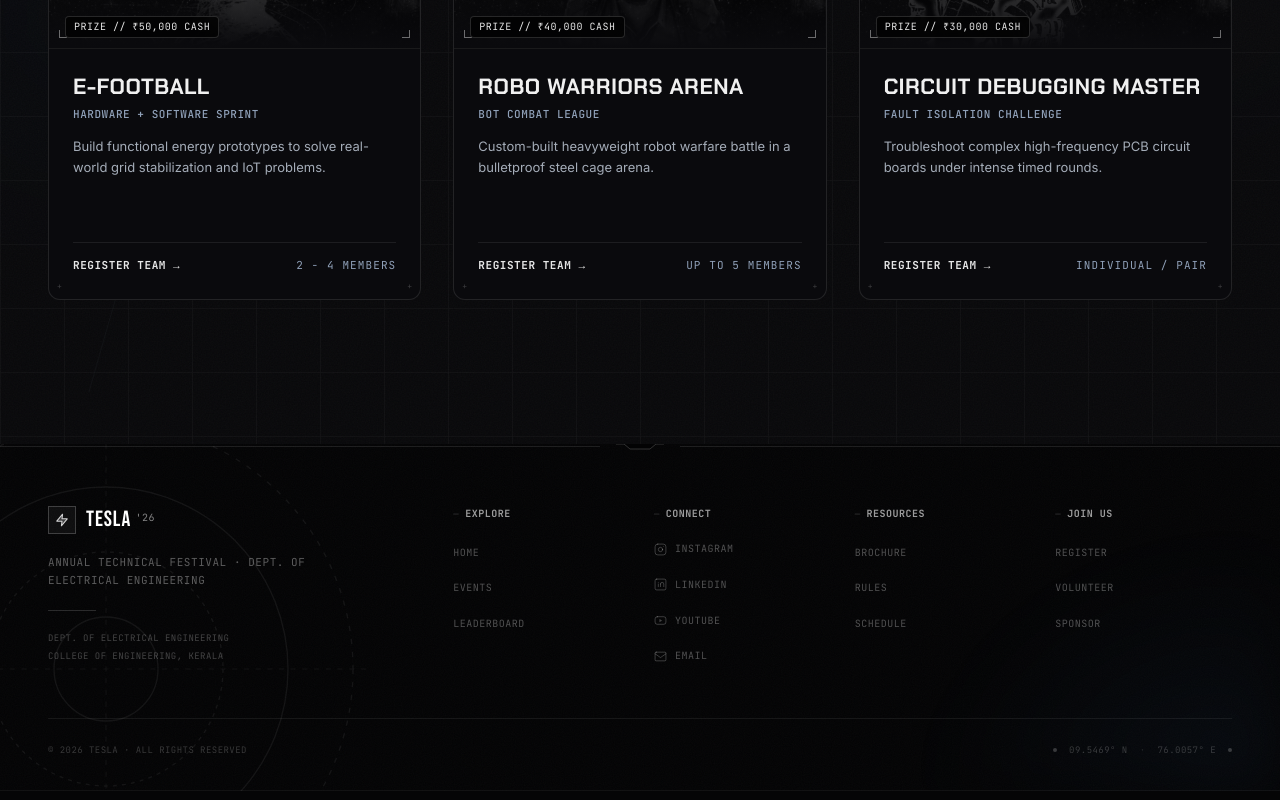
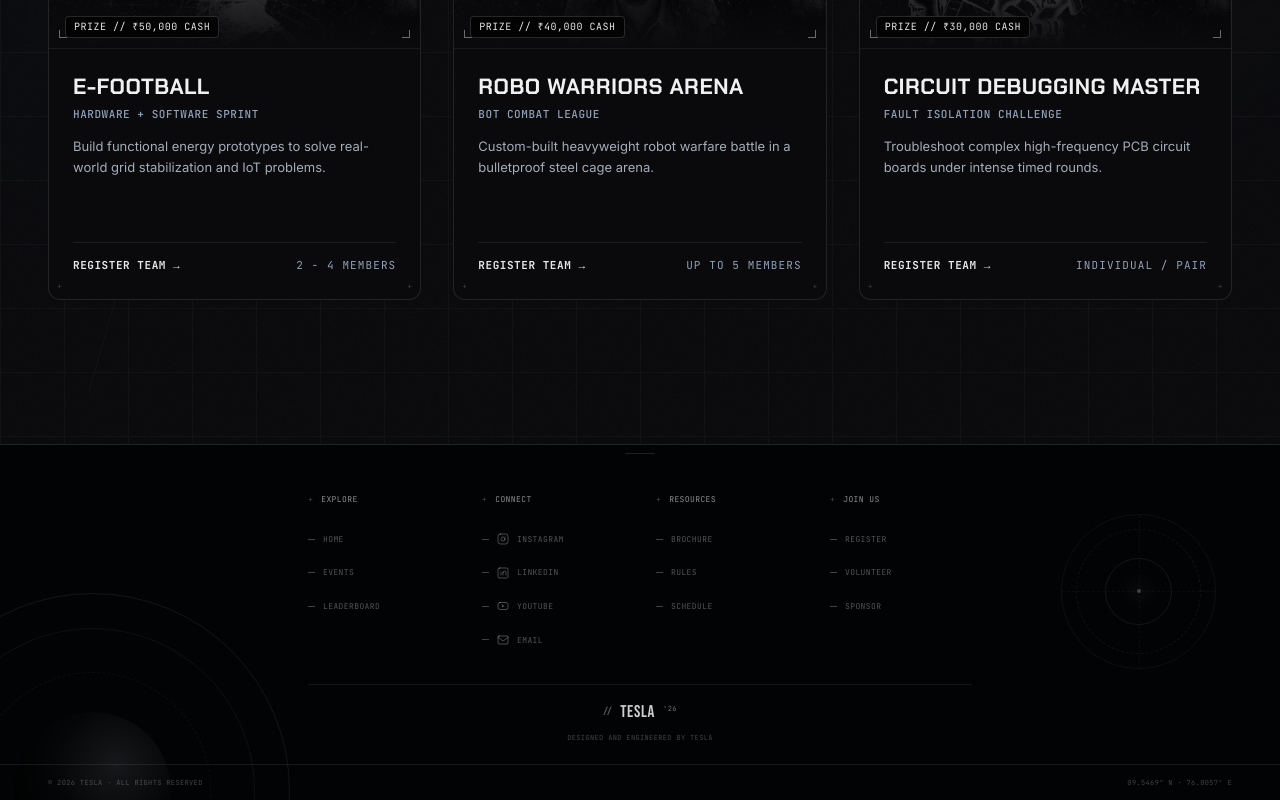
Before and after one commit to Tesla-EE/Tesla-website, a React (Vite) app: page / in a window 1280 px wide. Shown: the part 3061-3861 px from the top of the page. Built offline with nearby package versions, Linux system fonts and the light colour scheme.

Commit message:
Footer Changed

```diff
--- a/src/components/Footer/Footer.tsx
+++ b/src/components/Footer/Footer.tsx
@@ -1,42 +1,34 @@
 import React from 'react';
 
-/* ─────────────────────────────────────────────
-   Small inline SVG icons (no external deps)
-───────────────────────────────────────────── */
 const IconInstagram = () => (
-  <svg width="13" height="13" viewBox="0 0 24 24" fill="none" stroke="currentColor" strokeWidth="1.6" strokeLinecap="round" strokeLinejoin="round">
+  <svg width="12" height="12" viewBox="0 0 24 24" fill="none" stroke="currentColor" strokeWidth="1.6" strokeLinecap="round" strokeLinejoin="round" aria-hidden="true">
     <rect x="2" y="2" width="20" height="20" rx="5" />
     <circle cx="12" cy="12" r="4" />
     <circle cx="17.5" cy="6.5" r="0.8" fill="currentColor" stroke="none" />
   </svg>
 );
+
 const IconLinkedIn = () => (
-  <svg width="13" height="13" viewBox="0 0 24 24" fill="none" stroke="currentColor" strokeWidth="1.6" strokeLinecap="round" strokeLinejoin="round">
+  <svg width="12" height="12" viewBox="0 0 24 24" fill="none" stroke="currentColor" strokeWidth="1.6" strokeLinecap="round" strokeLinejoin="round" aria-hidden="true">
     <rect x="2" y="2" width="20" height="20" rx="3" />
     <path d="M8 11v5M8 8v.01M12 16v-5M12 11a3 3 0 0 1 6 0v5" />
   </svg>
 );
+
 const IconYouTube = () => (
-  <svg width="13" height="13" viewBox="0 0 24 24" fill="none" stroke="currentColor" strokeWidth="1.6" strokeLinecap="round" strokeLinejoin="round">
+  <svg width="12" height="12" viewBox="0 0 24 24" fill="none" stroke="currentColor" strokeWidth="1.6" strokeLinecap="round" strokeLinejoin="round" aria-hidden="true">
     <rect x="2" y="5" width="20" height="14" rx="4" />
     <polygon points="10 9 15 12 10 15 10 9" fill="currentColor" stroke="none" />
   </svg>
 );
+
 const IconMail = () => (
-  <svg width="13" height="13" viewBox="0 0 24 24" fill="none" stroke="currentColor" strokeWidth="1.6" strokeLinecap="round" strokeLinejoin="round">
+  <svg width="12" height="12" viewBox="0 0 24 24" fill="none" stroke="currentColor" strokeWidth="1.6" strokeLinecap="round" strokeLinejoin="round" aria-hidden="true">
     <rect x="2" y="4" width="20" height="16" rx="2" />
     <path d="M22 7l-10 7L2 7" />
   </svg>
 );
-const IconZap = () => (
-  <svg width="14" height="14" viewBox="0 0 24 24" fill="none" stroke="currentColor" strokeWidth="1.8" strokeLinecap="round" strokeLinejoin="round">
-    <polygon points="13 2 3 14 12 14 11 22 21 10 12 10 13 2" fill="currentColor" fillOpacity="0.25" />
-  </svg>
-);
 
-/* ─────────────────────────────────────────────
-   Data
-───────────────────────────────────────────── */
 const navGroups = [
   {
     label: 'EXPLORE',
@@ -75,129 +67,41 @@ const navGroups = [
 
 export default function Footer() {
   return (
-    <footer
-      id="footer"
-      className="relative w-full overflow-hidden select-none"
-      style={{ backgroundColor: '#030304' }}
-    >
-      {/* =========================================================
-          BACKGROUND TEXTURE — subtle planet / cosmic rings
-          ========================================================= */}
-      {/* Film grain */}
-      <svg className="pointer-events-none absolute inset-0 w-full h-full opacity-[0.03] z-[1]" xmlns="http://www.w3.org/2000/svg">
-        <filter id="footer-noise">
-          <feTurbulence type="fractalNoise" baseFrequency="0.9" numOctaves="3" stitchTiles="stitch" />
-        </filter>
-        <rect width="100%" height="100%" filter="url(#footer-noise)" />
-      </svg>
-
-      {/* Large off-canvas planet/radar ring — bottom left */}
-      <div
-        className="pointer-events-none absolute z-[1] opacity-[0.06]"
-        style={{ bottom: '-40%', left: '-12%', width: '520px', height: '520px' }}
-      >
-        <svg viewBox="0 0 400 400" fill="none" xmlns="http://www.w3.org/2000/svg" className="w-full h-full text-white">
-          <circle cx="200" cy="200" r="190" stroke="currentColor" strokeWidth="1" strokeDasharray="4 6" />
-          <circle cx="200" cy="200" r="140" stroke="currentColor" strokeWidth="1" />
-          <circle cx="200" cy="200" r="90" stroke="currentColor" strokeWidth="1" strokeDasharray="3 4" />
-          <circle cx="200" cy="200" r="40" stroke="currentColor" strokeWidth="1" />
-          <line x1="0" y1="200" x2="400" y2="200" stroke="currentColor" strokeWidth="0.6" strokeDasharray="4 5" />
-          <line x1="200" y1="0" x2="200" y2="400" stroke="currentColor" strokeWidth="0.6" strokeDasharray="4 5" />
-        </svg>
+    <footer id="footer" className="relative min-h-[292px] overflow-hidden bg-[#020304] text-white select-none">
+      <div className="pointer-events-none absolute inset-0 opacity-[0.035] bg-grain" />
+      <div className="pointer-events-none absolute -left-[145px] -bottom-[188px] h-[395px] w-[395px] rounded-full border border-white/[0.10] opacity-70 sm:-left-[105px]">
+        <div className="absolute inset-[34px] rounded-full border border-white/[0.07]" />
+        <div className="absolute inset-[78px] rounded-full border border-dashed border-white/[0.07]" />
+        <div className="absolute inset-[118px] rounded-full bg-[radial-gradient(circle_at_65%_34%,rgba(180,194,204,0.16),rgba(35,40,45,0.12)_42%,rgba(0,0,0,0.8)_74%)]" />
+      </div>
+      <div className="pointer-events-none absolute -right-[30px] top-[70px] h-[155px] w-[155px] rounded-full border border-white/[0.08] opacity-60 sm:right-[5%]">
+        <div className="absolute inset-[14px] rounded-full border border-dashed border-white/[0.10]" />
+        <div className="absolute inset-[43px] rounded-full border border-white/[0.12]" />
+        <div className="absolute left-1/2 top-1/2 h-1 w-1 -translate-x-1/2 -translate-y-1/2 rounded-full bg-white/40 shadow-[0_0_18px_5px_rgba(210,220,230,0.16)]" />
+        <div className="absolute left-1/2 top-0 h-full border-l border-dashed border-white/[0.06]" />
+        <div className="absolute left-0 top-1/2 w-full border-t border-dashed border-white/[0.06]" />
       </div>
 
-      {/* Faint cosmic nebula glow — bottom right */}
-      <div
-        className="pointer-events-none absolute z-[1]"
-        style={{
-          bottom: 0, right: 0,
-          width: '420px', height: '300px',
-          background: 'radial-gradient(ellipse at 90% 100%, rgba(74,144,226,0.06) 0%, transparent 60%)',
-          filter: 'blur(30px)',
-        }}
-      />
-
-      {/* =========================================================
-          THIN TOP BORDER RULE
-          ========================================================= */}
-      <div className="relative z-10 w-full flex items-center">
-        <div className="flex-1 h-[1px] bg-white/[0.10]" />
-        {/* Center notch on top border */}
-        <div className="px-4">
-          <svg width="48" height="6" viewBox="0 0 48 6" fill="none">
-            <path d="M0 0 H8 L14 5 H34 L40 0 H48" stroke="rgba(255,255,255,0.18)" strokeWidth="1" fill="rgba(3,3,4,1)" />
-          </svg>
-        </div>
-        <div className="flex-1 h-[1px] bg-white/[0.10]" />
-      </div>
-
-      {/* =========================================================
-          MAIN CONTENT
-          ========================================================= */}
-      <div className="relative z-10 max-w-7xl mx-auto px-6 sm:px-10 lg:px-12 pt-14 pb-8">
-
-        {/* ---- TOP SECTION: Branding + Nav Columns ---- */}
-        <div className="grid grid-cols-1 lg:grid-cols-12 gap-12 lg:gap-8 pb-12 border-b border-white/[0.07]">
-
-          {/* BRANDING BLOCK */}
-          <div className="lg:col-span-4 flex flex-col gap-5">
-            {/* TESLA wordmark */}
-            <div className="flex items-center gap-2.5">
-              <div
-                className="w-7 h-7 flex items-center justify-center border border-white/20 text-white/80"
-                style={{ background: 'rgba(255,255,255,0.04)' }}
-              >
-                <IconZap />
-              </div>
-              <span
-                className="font-display text-white tracking-[0.18em] text-[22px] font-normal leading-none"
-              >
-                TESLA <sup className="font-mono-tech text-[10px] tracking-widest text-white/50 font-normal">'26</sup>
-              </span>
-            </div>
-
-            {/* Tagline */}
-            <p className="font-mono-tech text-[10px] sm:text-[11px] leading-relaxed tracking-[0.08em] text-white/35 max-w-[280px] uppercase">
-              Annual Technical Festival · Dept. of Electrical Engineering
-            </p>
-
-            {/* Thin horizontal divider */}
-            <div className="w-12 h-[1px] bg-white/15" />
-
-            {/* Location metadata */}
-            <div className="font-mono-tech text-[9px] tracking-[0.18em] text-white/25 uppercase flex flex-col gap-1">
-              <span>Dept. of Electrical Engineering</span>
-              <span>College of Engineering, Kerala</span>
-            </div>
-          </div>
-
-          {/* NAV COLUMNS */}
-          <div className="lg:col-span-8 grid grid-cols-2 sm:grid-cols-4 gap-8 sm:gap-6">
+      <div className="relative z-10 border-t border-white/[0.13]">
+        <div className="absolute left-1/2 top-0 h-[9px] w-[54px] -translate-x-1/2 border-x border-b border-white/[0.16] [clip-path:polygon(0_0,100%_0,76%_100%,24%_100%)]" />
+        <div className="mx-auto max-w-[760px] px-8 pb-5 pt-12 sm:px-12">
+          <nav aria-label="Footer navigation" className="grid grid-cols-2 gap-x-10 gap-y-8 sm:grid-cols-4 sm:gap-x-8 sm:gap-y-0">
             {navGroups.map((group) => (
-              <div key={group.label} className="flex flex-col gap-4">
-                {/* Group heading */}
-                <div className="flex items-center gap-1.5">
-                  <span className="text-white/20 text-[9px] font-mono-tech">—</span>
-                  <h4 className="font-mono-tech text-[10px] font-semibold tracking-[0.22em] text-white/60 uppercase">
-                    {group.label}
-                  </h4>
-                </div>
-
-                {/* Links */}
-                <ul className="flex flex-col gap-2.5">
+              <div key={group.label}>
+                <h2 className="mb-4 flex items-center gap-2 font-mono-tech text-[8px] font-normal tracking-[0.2em] text-white/55">
+                  <span className="text-white/25">+</span>{group.label}
+                </h2>
+                <ul className="space-y-2">
                   {group.links.map((link) => (
                     <li key={link.text}>
                       <a
                         href={link.href}
                         target={link.external ? '_blank' : undefined}
                         rel={link.external ? 'noreferrer' : undefined}
-                        className="group inline-flex items-center gap-2 font-mono-tech text-[10px] tracking-[0.12em] text-white/30 uppercase transition-colors duration-200 hover:text-white/75"
+                        className="group inline-flex items-center gap-2 font-mono-tech text-[8px] uppercase tracking-[0.1em] text-white/32 transition-colors hover:text-white/75"
                       >
-                        {link.icon && (
-                          <span className="text-white/25 group-hover:text-white/60 transition-colors">
-                            {link.icon}
-                          </span>
-                        )}
+                        <span className="h-px w-[7px] bg-white/25 transition-colors group-hover:bg-white/70" />
+                        {link.icon && <span className="text-white/35 group-hover:text-white/70">{link.icon}</span>}
                         {link.text}
                       </a>
                     </li>
@@ -205,31 +109,21 @@ export default function Footer() {
                 </ul>
               </div>
             ))}
+          </nav>
+
+          <div className="mt-9 flex flex-col items-center gap-3 border-t border-white/[0.07] pt-5">
+            <div className="flex items-center gap-2 font-display text-[17px] tracking-[0.2em] text-white/80">
+              <span className="text-[12px] text-white/35">//</span> TESLA <sup className="font-mono-tech text-[7px] tracking-[0.12em] text-white/45">'26</sup>
+            </div>
+            <p className="font-mono-tech text-[7px] uppercase tracking-[0.12em] text-white/25">Designed and engineered by Tesla</p>
           </div>
         </div>
 
-        {/* ---- BOTTOM BAR: Copyright + Designer + Coordinates ---- */}
-        <div className="pt-6 flex flex-col sm:flex-row items-start sm:items-center justify-between gap-4">
-
-          {/* Copyright */}
-          <span className="font-mono-tech text-[9px] tracking-[0.18em] text-white/20 uppercase">
-            © 2026 TESLA · All rights reserved
-          </span>
-
-          {/* Technical coordinate metadata — bottom right */}
-          <div className="flex items-center gap-3 font-mono-tech text-[9px] tracking-[0.15em] text-white/20 uppercase">
-            <span className="w-1 h-1 rounded-full bg-white/20 inline-block" />
-            <span>09.5469° N</span>
-            <span className="text-white/12">·</span>
-            <span>76.0057° E</span>
-            <span className="w-1 h-1 rounded-full bg-white/20 inline-block" />
-          </div>
+        <div className="flex items-center justify-between border-t border-white/[0.08] px-6 py-3 font-mono-tech text-[7px] uppercase tracking-[0.1em] text-white/25 sm:px-12">
+          <span>© 2026 TESLA · All rights reserved</span>
+          <span className="text-right">09.5469° N · 76.0057° E</span>
         </div>
-
       </div>
-
-      {/* Bottom pixel line */}
-      <div className="relative z-10 w-full h-[1px] bg-white/[0.05]" />
     </footer>
   );
 }
```
